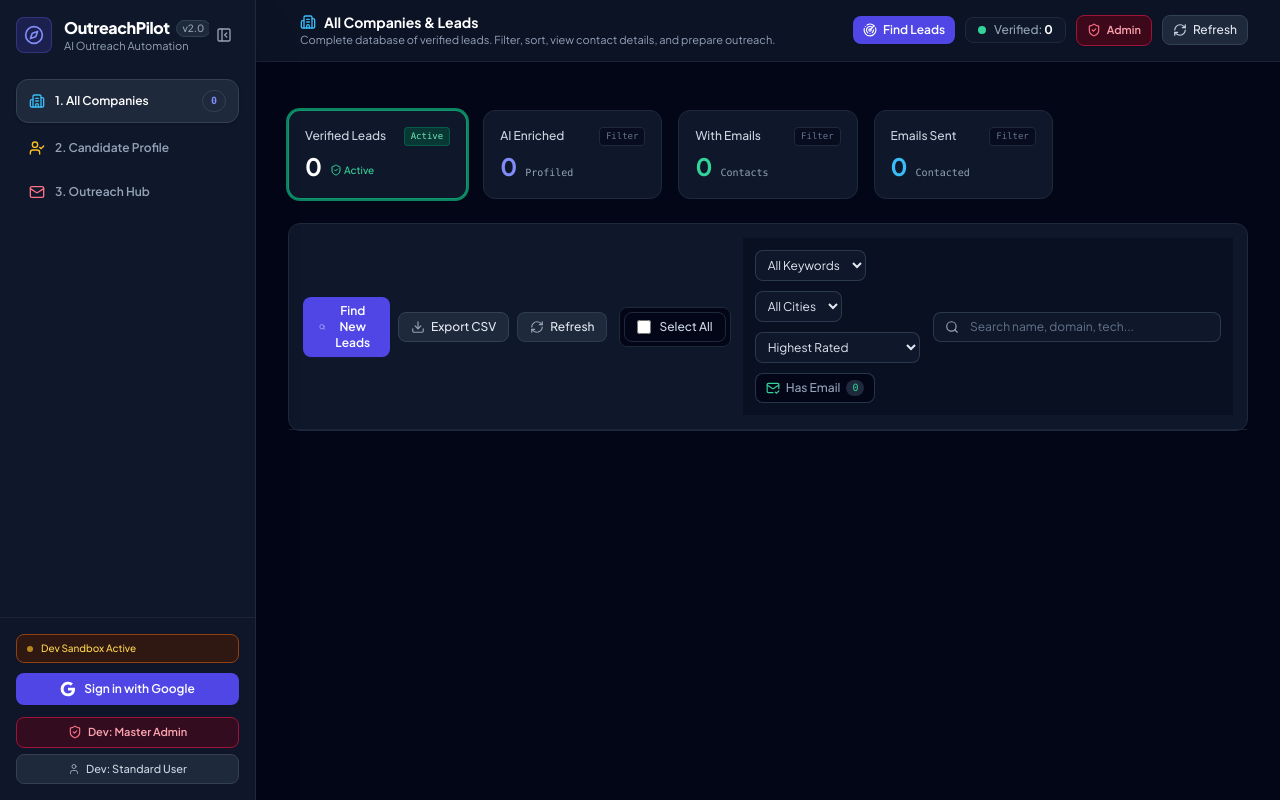
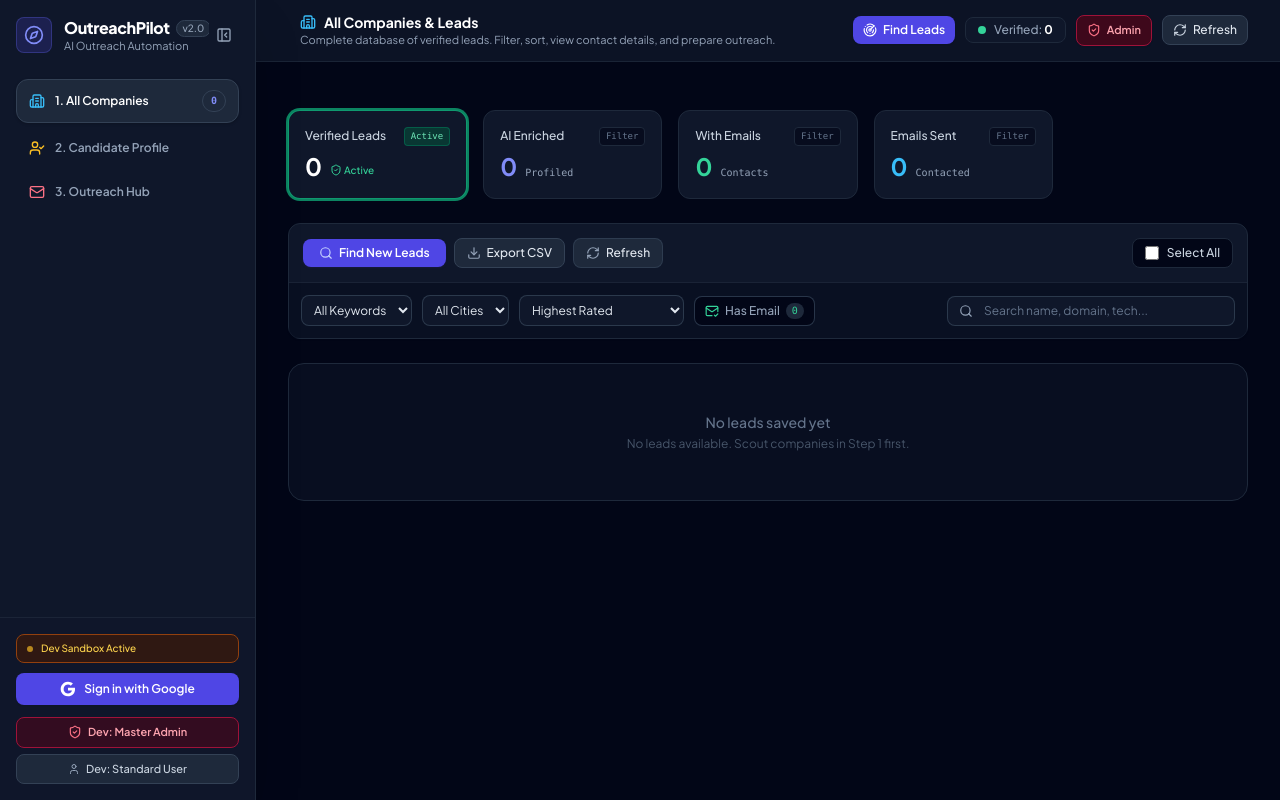
Before and after one commit to vorarahul4700/outreachPilot, a FastAPI app: page / in a window 1280 px wide. Run offline with FastAPI, Linux system fonts and the light colour scheme; data comes from the database, SQL or seed files in the repository; data that the repository does not hold is empty; some libraries are stand-ins or nearby versions.

Commit message:
fix(ui): remove dead table references and fix Select All toolbar layout nesting

```diff
--- a/static/js/app.js
+++ b/static/js/app.js
@@ -5,7 +5,6 @@ document.addEventListener("DOMContentLoaded", () => {
   let companies = [];
   let pollInterval = null;
   let activeTab = "companies";
-  let currentViewMode = "grid";
   let isMasterAdmin = false;
   let adminViewMode = "admin"; // "admin" or "preview"
   let filterInvalidOnly = false;
@@ -680,10 +679,9 @@ document.addEventListener("DOMContentLoaded", () => {
     if (scoutQueryLabel) scoutQueryLabel.textContent = queryLabel || '"IT Companies" in "Surat"';
 
     if (scoutCardsContainer) scoutCardsContainer.innerHTML = "";
-    if (scoutTableBody) scoutTableBody.innerHTML = "";
+    if (scoutPagination) scoutPagination.classList.add("hidden");
 
     if (!list || list.length === 0) {
-      if (scoutPagination) scoutPagination.classList.add("hidden");
       if (scoutCardsContainer) {
         scoutCardsContainer.innerHTML = `
           <div class="col-span-full py-12 px-4 text-center bg-slate-900/60 border border-slate-800 rounded-2xl space-y-3">
@@ -697,20 +695,6 @@ document.addEventListener("DOMContentLoaded", () => {
           </div>
         `;
       }
-      if (scoutTableBody) {
-        scoutTableBody.innerHTML = `
-          <tr>
-            <td colspan="6" class="py-10 text-center text-slate-400 text-xs">
-              <div class="flex flex-col items-center justify-center space-y-1.5">
-                <i data-lucide="radar" class="w-5 h-5 text-indigo-400"></i>
-                <span class="font-medium text-slate-300">Ready to Discover Leads</span>
-                <span class="text-[11px] text-slate-500">Click "Find Leads" above to start real-time lead discovery</span>
-              </div>
-            </td>
-          </tr>
-        `;
-      }
-      setScoutViewMode(scoutViewMode);
       refreshIcons();
       return;
     }
@@ -830,7 +814,6 @@ document.addEventListener("DOMContentLoaded", () => {
       }
     });
 
-    setScoutViewMode(scoutViewMode);
     refreshIcons();
   }
 
@@ -1307,7 +1290,6 @@ document.addEventListener("DOMContentLoaded", () => {
     currentFilteredCompanies = list || [];
 
     if (companiesContainer) companiesContainer.innerHTML = "";
-    if (companiesTableBody) companiesTableBody.innerHTML = "";
 
     if (!list || list.length === 0) {
       if (companiesPagination) companiesPagination.classList.add("hidden");
--- a/templates/index.html
+++ b/templates/index.html
@@ -469,8 +469,8 @@
               </button>
             </div>
 
-            <!-- Right: Admin View Switcher & Grid/Table Switcher (Side-by-side on mobile) -->
-            <div class="flex items-center gap-2 justify-between w-full sm:w-auto">
+            <!-- Right: Admin View Switcher & Multi-Select Checkbox -->
+            <div class="flex items-center gap-2 justify-between sm:justify-end w-full sm:w-auto">
               <!-- Master Admin Mode Switcher -->
               <div id="admin-mode-toggle-group" class="hidden items-center bg-slate-950 p-1 rounded-lg border border-indigo-900/60 flex-1 sm:flex-none justify-center">
                 <button id="btn-mode-admin" type="button" class="flex-1 sm:flex-none justify-center px-2 sm:px-2.5 py-1 rounded text-xs font-semibold bg-indigo-600 text-white transition cursor-pointer flex items-center space-x-1 sm:space-x-1.5 shadow-sm" title="Master Admin Mode: See invalid leads & admin actions">
@@ -485,10 +485,8 @@
                 </button>
               </div>
 
-              <!-- View Mode Switcher (Grid vs Table) -->
-              <div class="flex items-center bg-slate-950 p-1 rounded-lg border border-slate-800 flex-1 sm:flex-none justify-center">
               <!-- Multi-Select Checkbox Control -->
-              <label id="container-select-all" class="flex items-center space-x-2 bg-slate-950 px-3 py-1.5 rounded-lg border border-slate-800 hover:border-slate-700 cursor-pointer select-none transition" title="Select or deselect all leads on current page">
+              <label id="container-select-all" class="flex items-center space-x-2 bg-slate-950 px-3 py-1.5 rounded-lg border border-slate-800 hover:border-slate-700 cursor-pointer select-none transition shrink-0" title="Select or deselect all leads on current page">
                 <input type="checkbox" id="checkbox-select-all" class="w-3.5 h-3.5 rounded bg-slate-900 border-slate-700 text-indigo-600 focus:ring-indigo-500 cursor-pointer">
                 <span id="label-select-all" class="text-xs font-medium text-slate-300 whitespace-nowrap">Select All</span>
               </label>
@@ -1143,6 +1141,6 @@
       is_master_admin: {{ 'true' if is_master_admin else 'false' }}
     };
   </script>
-  <script src="/static/js/app.js?v=2.9"></script>
+  <script src="/static/js/app.js?v=3.0"></script>
 </body>
 </html>
```
